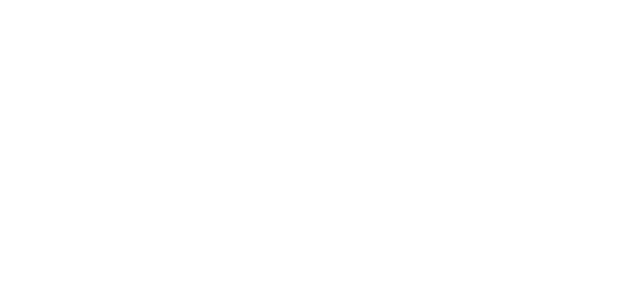
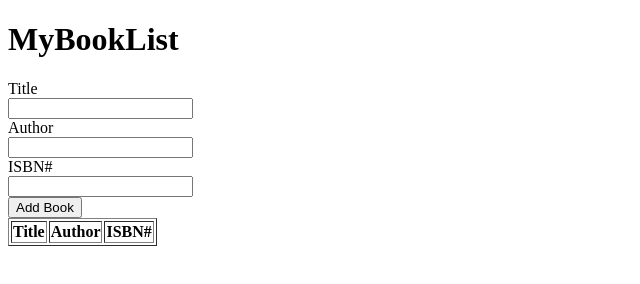
Before and after one commit to acciojob/book-list-Yogndr, a website: page main.html in a window 1280 px wide. Shown: the whole page, without its empty margins (0-640 px from the left). Drawn offline with Linux system fonts and the light colour scheme.

Commit message:
created a submission

```diff
--- a/main.html
+++ b/main.html
@@ -7,6 +7,34 @@
 </head>
 
 <body>
+	<h1>MyBookList</h1>
+	<form class="form-group">
+	<label for="title">Title</label>
+		<br>
+    <input id="title" type="text">
+		<br>
+		<label for="author">Author</label>
+		<br>
+	<input id="author" type="text">
+		<br>
+		<label for="isbn">ISBN#</label>
+		<br>
+	<input id="isbn" type="number">
+		<br>
+	<button type="submit" id="submit">Add Book</button>
+</form>
+
+	<table border="1" class="table table-striped">
+
+			<tr>
+				<th>Title</th>
+				<th>Author</th>
+				<th>ISBN#</th>
+			</tr>
+		<tbody id="book-list"></tbody>
+
+
+	</table>
 	<!-- the entire body must be written by student -->
     <script type="text/javascript" src="./script.js">
 </script>
--- a/script.js
+++ b/script.js
@@ -1 +1,12 @@
 //your JS code here. If required.
+
+let button=document.querySelector("#submit");
+let output=document.querySelector("#book-list");
+
+button.addEventListener("click",()=>{
+	let title=document.querySelector("#title").value;
+let author=document.querySelector("#author").value;
+let isbn=parseInt(document.querySelector("#isbn").value);
+
+
+})
```
